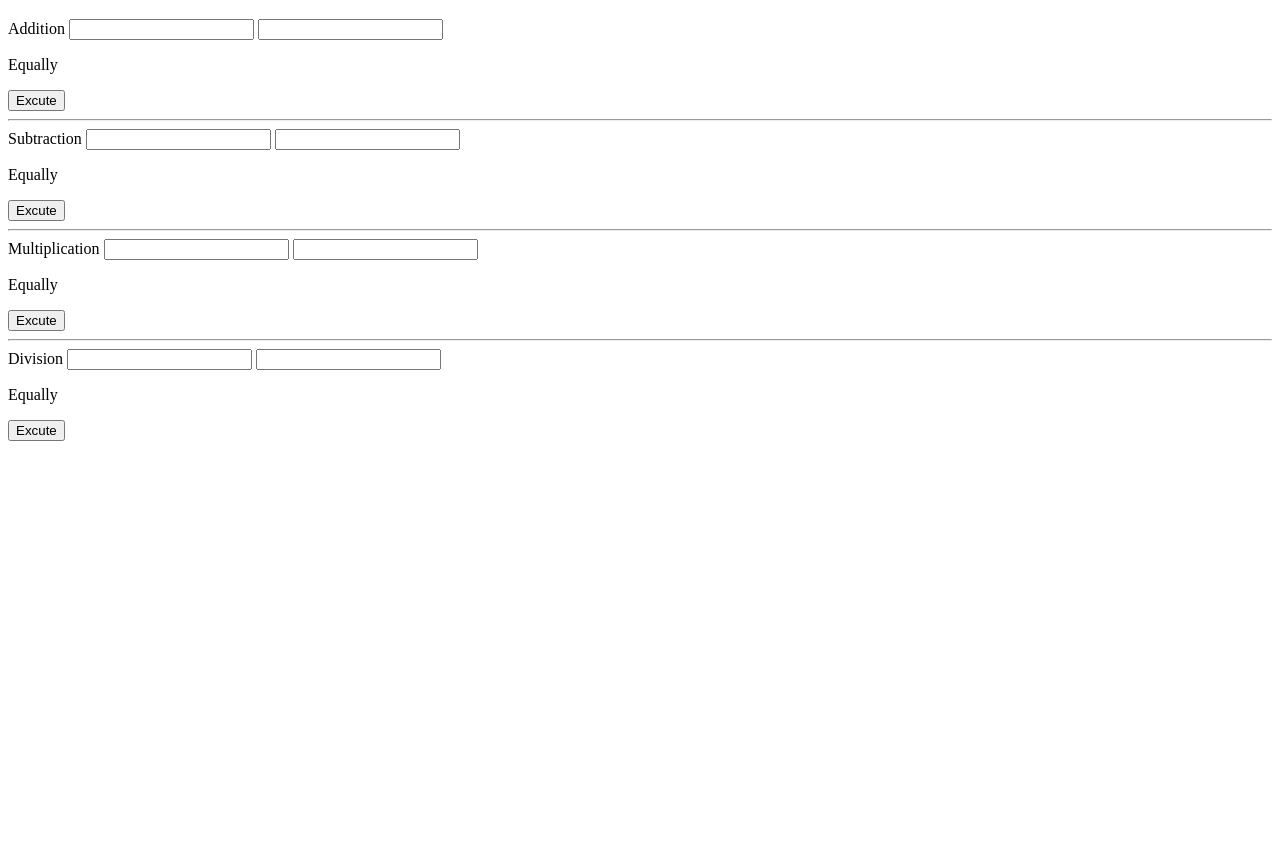
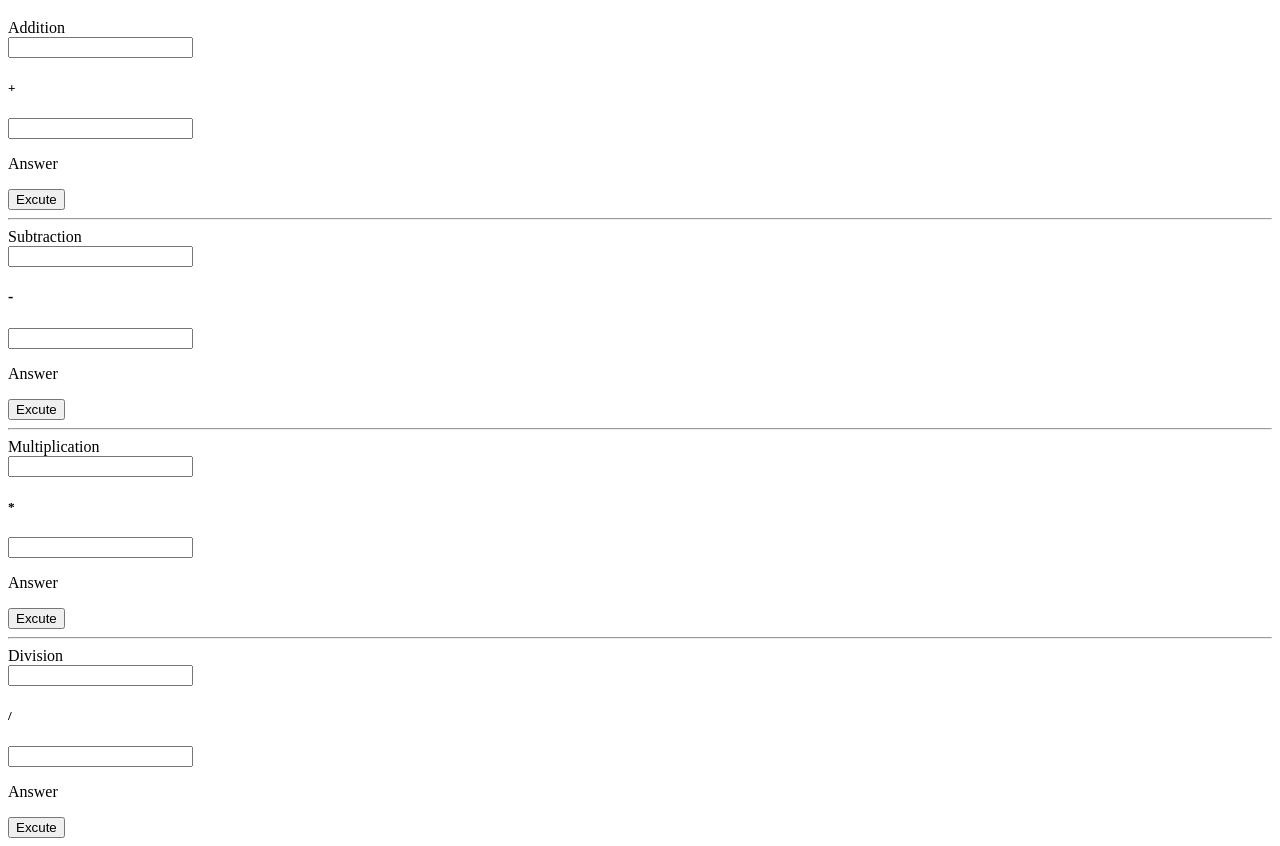
Before and after one commit to AmanKalkanbaev/first-javascrit-repo, a plain HTML site: page index.html in a window 1280 px wide. Shown: the part 61-907 px from the top of the page. Before the commit the page ends 800 px from the top, so only its background shows below. Drawn offline with Linux system fonts and the light colour scheme.

Commit message:
fixed errors in the code

```diff
--- a/index.html
+++ b/index.html
@@ -10,44 +10,56 @@
 
     <div class="glass">
         <h1>Maths</h1>
-        <div class="addition">
-            <form action="">
+        <div class="blocks">
+            <div class="form">
                 <label for="addition">Addition</label>
+                <div class="inputs">
                     <input id="addition" type="text">
+                    <h5>+</h5>
                     <input id="additionTwo" type="text">
-                <p id="equally">Equally</p>
-                <button onclick="addition()">Excute</button>
-            </form>
+                </div>
+                <p id="equallyone">Answer</p>
+                <button onclick="equallyone()">Excute</button>
+            </div>
         </div>
         <hr>
-        <div class="subtraction">
-            <form action="">
+        <div class="blocks">
+            <div class="form">
                 <label for="subtraction">Subtraction</label>
+                <div class="inputs">
                     <input id="subtraction" type="text">
+                    <h4>-</h4>
                     <input id="subtractionTwo" type="text">
-                <p id="equally">Equally</p>
-                <button onclick="subtraction()">Excute</button>
-            </form>
+                </div>
+                <p id="equallytwo">Answer</p>
+                <button onclick="equallytwo()">Excute</button>
+            </div>
         </div>
         <hr>
-        <div class="multiplication">
-            <form action="">
+        <div class="blocks">
+            <div class="form">
                 <label for="multiplication">Multiplication</label>
+                <div class="inputs">
                     <input id="multiplication" type="text">
+                    <h5>*</h5>
                     <input id="multiplicationTwo" type="text">
-                <p id="equally">Equally</p>
-                <button onclick="multiplication()">Excute</button>
-            </form>
+                </div>
+                <p id="equallythree">Answer</p>
+                <button onclick="equallythree()">Excute</button>
+            </div>
         </div>
         <hr>
-        <div class="division">
-            <form action="">
+        <div class="blocks">
+            <div class="form">
                 <label for="division">Division</label>
+                <div class="inputs">
                     <input id="division" type="text">
+                    <h5>/</h5>
                     <input id="divisionTwo" type="text">
-                <p id="equally">Equally</p>
-                <button onclick="division()">Excute</button>
-            </form>
+                </div>
+                <p id="equallyfour">Answer</p>
+                <button onclick="equallyfour()">Excute</button>
+            </div>
         </div>
     </div>
 
```
Lines whose indentation alone changed are shown as unchanged.
